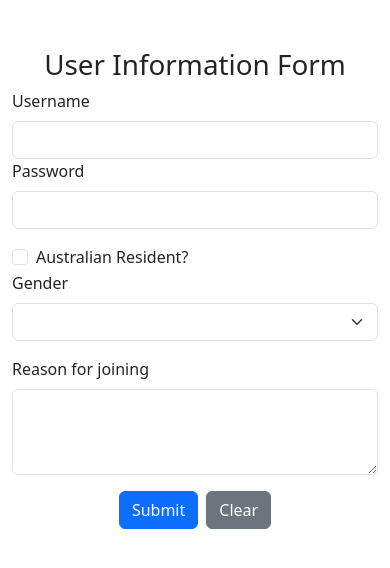
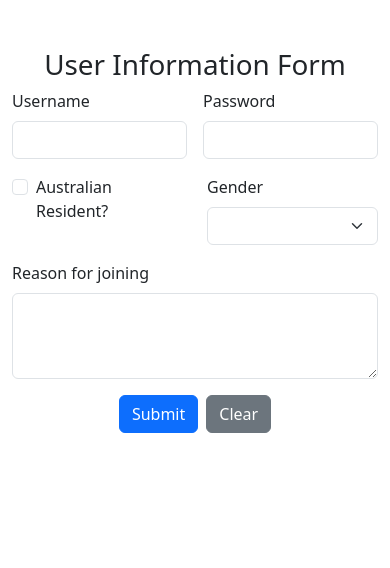
Before and after one commit to tomfuren/tsakamoto-library, a Vue app: page / in a window 390 px wide. Shown: the top 568 px of the page. Built offline with nearby package versions, Linux system fonts and the light colour scheme.

Commit message:
Update form layout to use col-6 for two-column display on all devices

```diff
--- a/src/components/Form.vue
+++ b/src/components/Form.vue
@@ -4,18 +4,18 @@
             <div class="col-md-8 offset-md-2">
                 <h1 class="text-center">User Information Form</h1>
                 <form @submit.prevent="submitForm">
-                    <div class="row mb-3">
-                        <div class="col-md-6">
+                    <div class="row g-3 mb-3">
+                        <div class="col-6">
                             <label for="username" class="form-label">Username</label>
                             <input type="text" class="form-control" id="username" v-model="formData.username">
                         </div>
-                        <div class="col-md-6">
+                        <div class="col-6">
                             <label for="password" class="form-label">Password</label>
                             <input type="password" class="form-control" id="password" v-model="formData.password">
                         </div>
                     </div>
                     <div class="row mb-3">
-                        <div class="col-md-6">
+                        <div class="col-6">
                             <div class="form-check">
                                 <input type="checkbox" class="form-check-input"
                                 id="isAustralian"
@@ -23,7 +23,7 @@
                                 <label class="form-check-label" for="isAustralian">Australian Resident?</label>
                             </div>
                         </div>
-                        <div class="col-md-6">
+                        <div class="col-6">
                             <label for="gender" class="form-label">Gender</label>
                             <select class="form-select" id="gender" v-model="formData.gender">
                                 <option value="male">Male</option>
```
